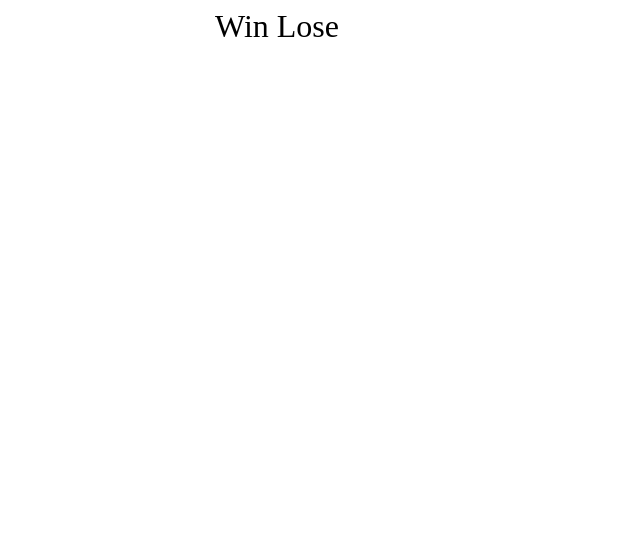
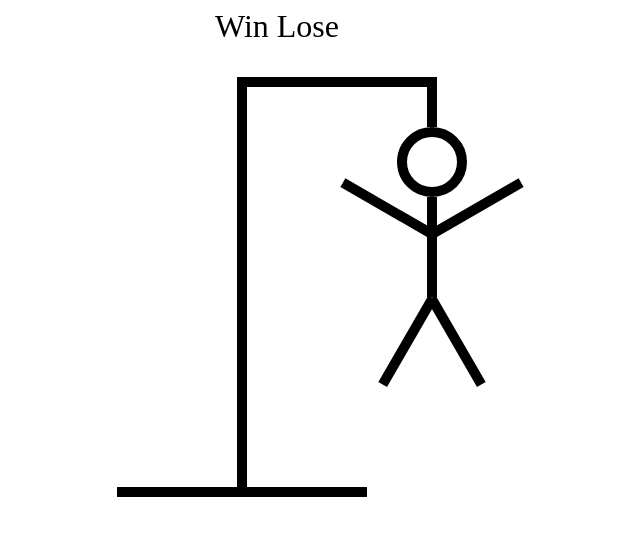
Before and after one commit to slavpisarov/Hangman, a React (Vite) app: page / in a window 1280 px wide. Shown: the top 536 px of the page, without its empty margins (363-1003 px from the left). Built offline with nearby package versions, Linux system fonts and the light colour scheme; the HTML template or start-up script is replaced by a standard one.

Commit message:
Add hangman drawing

```diff
--- a/src/HangmanDrawing .tsx
+++ b/src/HangmanDrawing .tsx
@@ -1,5 +1,104 @@
+const HEAD = (
+    <div
+        style={{
+            width:"50px",
+            height:"50px",
+            borderRadius:"100%",
+            border:"10px solid black",
+            position:"absolute",
+            top:"50px",
+            right:"-30px"
+        }}>
+    </div>
+)
+
+const BODY = (
+    <div
+        style={{
+            width:"10px",
+            height:"100px",
+            background:"black",
+            position:"absolute",
+            top:"120px",
+            right: 0
+        }}>
+    </div>
+)
+
+const RIGHT_ARM = (
+    <div
+        style={{
+            width:"100px",
+            height:"10px",
+            background:"black",
+            position:"absolute",
+            top:"150px",
+            right: "-100px",
+            rotate:"-30deg",
+            transformOrigin:"left bottom"
+
+        }}>
+    </div>
+)
+
+const LEFT_ARM = (
+    <div
+        style={{
+            width:"100px",
+            height:"10px",
+            background:"black",
+            position:"absolute",
+            top:"150px",
+            right: "10px",
+            rotate:"30deg",
+            transformOrigin:"right bottom"
+
+        }}>
+    </div>
+)
+
+const RIGHT_LEG = (
+    <div
+        style={{
+            width:"100px",
+            height:"10px",
+            background:"black",
+            position:"absolute",
+            top:"300px",
+            right: "-40px",
+            rotate:"60deg",
+            transformOrigin:"right bottom"
+
+        }}>
+    </div>
+)
+
+const LEFT_LEG = (
+    <div
+        style={{
+            width:"100px",
+            height:"10px",
+            background:"black",
+            position:"absolute",
+            top:"300px",
+            right: "-50px",
+            rotate:"-60deg",
+            transformOrigin:"LEFT bottom"
+
+        }}>
+    </div>
+)
 export function HangmanDrawing() {
-    return <div>
-
+    return <div style={{position:"relative"}}>
+        {HEAD}
+        {BODY}
+        {RIGHT_ARM}
+        {LEFT_ARM}
+        {RIGHT_LEG}
+        {LEFT_LEG}
+        <div style={{height:"50px", width:"10px", background:"black",position:"absolute", top:0, right:0}}/>
+        <div style={{height:"10px", width:"200px", background:"black", marginLeft:"120px"}}/>
+        <div style={{height:"400px", width:"10px", background:"black", marginLeft:"120px"}}/>
+        <div style={{height:"10px", width:"250px", background:"black"}}/>
     </div>
 }
```
